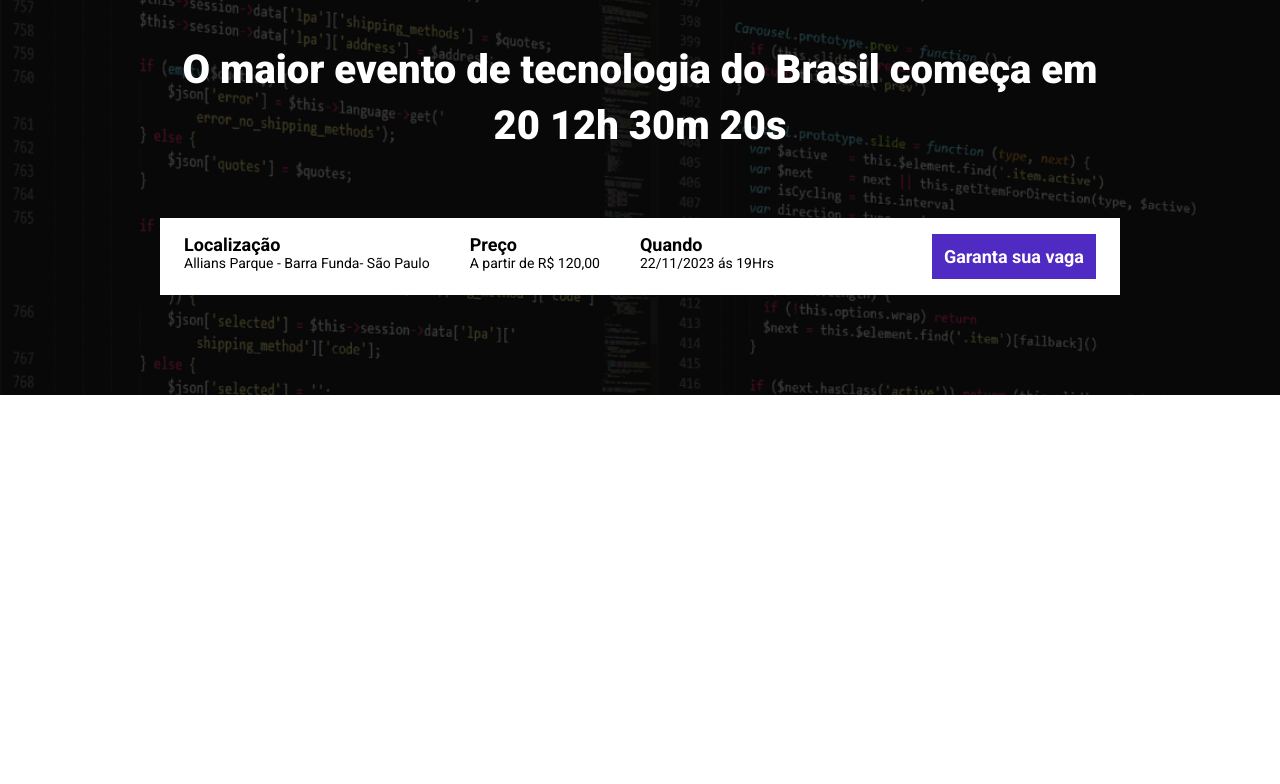
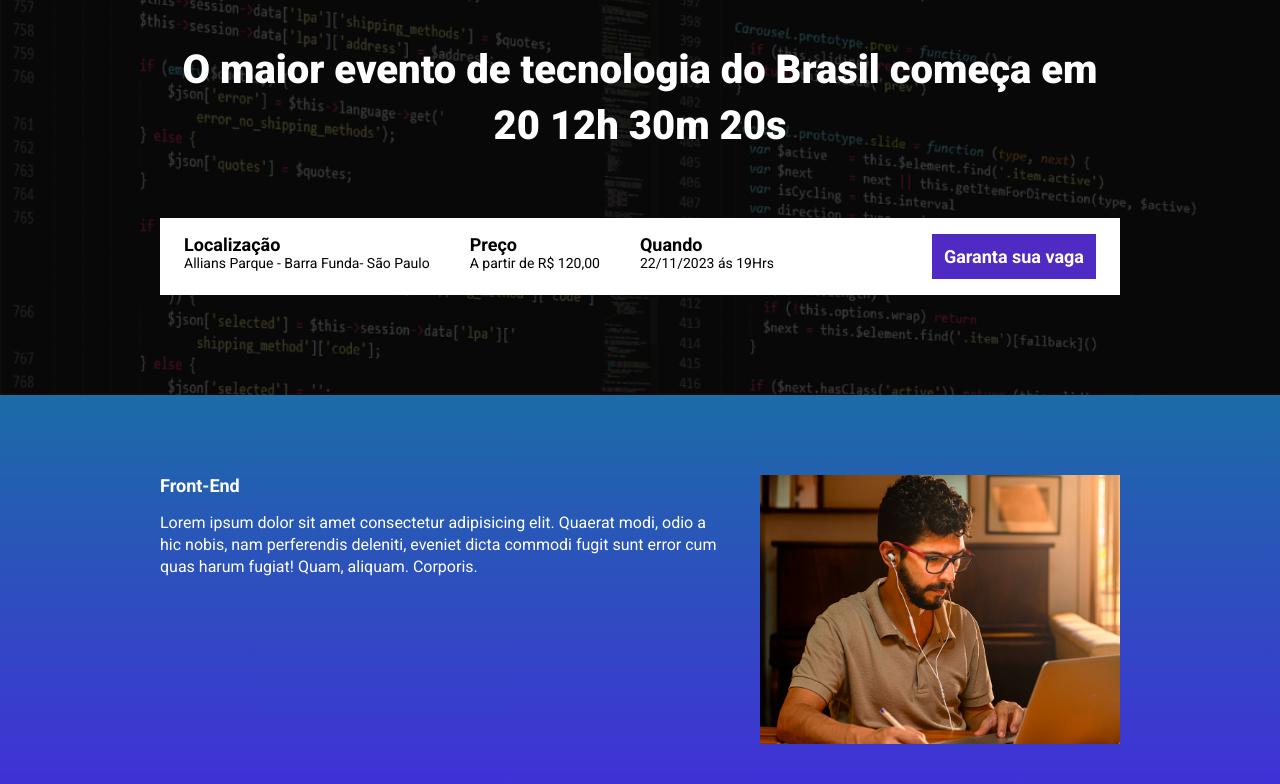
Before and after one commit to arildohp/Evento-ficticio, a website built with Parcel: page src/index.html in a window 1280 px wide. Shown: the part 166-950 px from the top of the page. Before the commit the page ends 800 px from the top, so only its background shows below. Built offline with nearby package versions, Linux system fonts and the light colour scheme.

Commit message:
criando eventos

```diff
--- a/src/index.html
+++ b/src/index.html
@@ -37,6 +37,18 @@
             </div>
         </div>
     </header>
+
+    <section class="event">
+        <div class="container">
+            <div class="event__details">
+                <h2 class="event__details__title">Front-End</h2>
+                <p class="event__details__description">
+                    Lorem ipsum dolor sit amet consectetur adipisicing elit. Quaerat modi, odio a hic nobis, nam perferendis deleniti, eveniet dicta commodi fugit sunt error cum quas harum fugiat! Quam, aliquam. Corporis.
+                </p>
+            </div>
+            <img class="event__image" src="./images/frontend.png" alt="">
+        </div>
+    </section>
     <script  src="scripts/main.js"></script>
 </body>
 </html>
--- /dev/null
+++ b/src/styles/components/event.scss
@@ -0,0 +1,40 @@
+.event{
+    padding: 80px 0;
+    background-image: linear-gradient(#1B6CA7, #442BDB);
+
+     .container{
+        display: flex;
+     }
+
+     &__image{
+        max-width: 360px;
+     }
+
+     &__details{
+        margin-right: 40px;
+
+        &__title{
+            font-size: 18px;
+            font-weight: bold;
+            margin-bottom: 16px;
+        }
+
+        &__description{
+
+            line-height: 22px;
+        }
+     }
+
+     @MEDIA (max-width: 640px) {
+        .container{
+            display: block;
+        }
+         &__image{
+            width: 100%;
+         }
+         &__details {
+            margin-right: 0;
+            margin-bottom: 16px;
+         }
+     }
+}
--- a/src/styles/main.scss
+++ b/src/styles/main.scss
@@ -1,6 +1,7 @@
 @use 'hero';
 @use 'components/infos_bar';
 @use 'components/buttons';
+@use 'components/event';
 
 * {
     margin: 0;
```
Also changed, not shown: dist/index.html, dist/styles/main.css, 1 other file.
